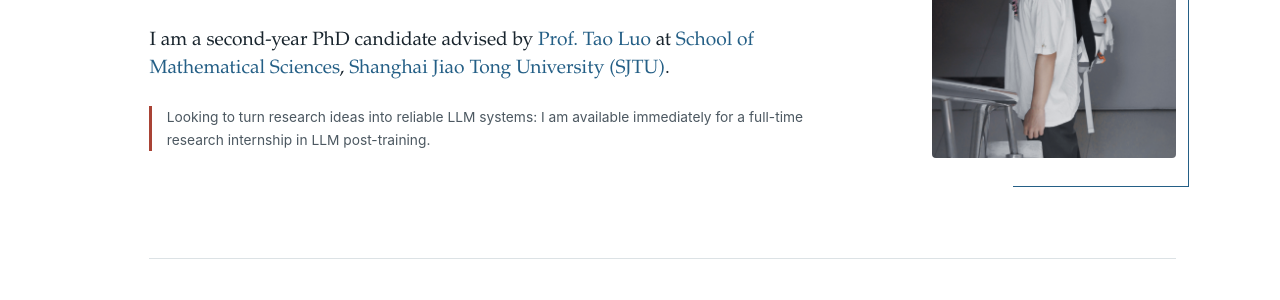
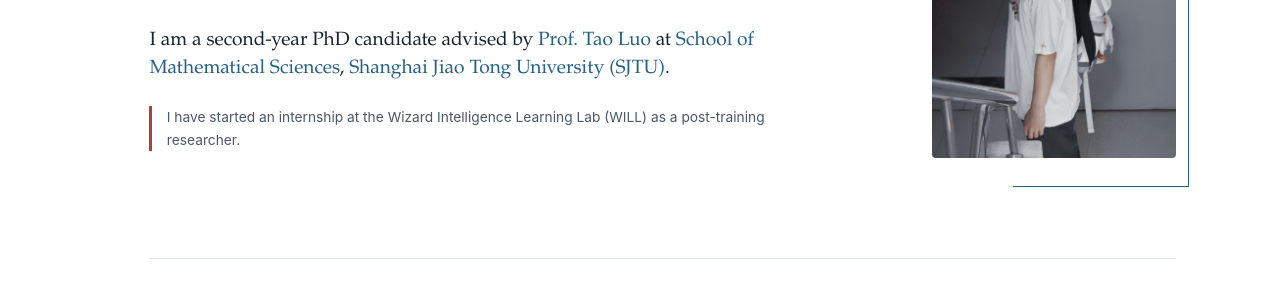
Before and after one commit to XiaoyangLiu-sjtu/XiaoyangLiu-sjtu.github.io, a Jekyll site: the page built from _pages/about.md, in a window 1280 px wide. Shown: the part 285-585 px from the top of the page. Built offline with Jekyll 4.4.1, drawn with Linux system fonts in a browser that asks for light colours; some of the changed text lies outside the part shown.

Commit message:
Update internship and invited talks

```diff
--- a/_pages/about.md
+++ b/_pages/about.md
@@ -18,7 +18,7 @@ redirect_from:
       <a href="https://github.com/XiaoyangLiu-sjtu" target="_blank" rel="noopener noreferrer"><i class="fab fa-github" aria-hidden="true"></i>GitHub</a>
     </nav>
     <p class="profile-hero__statement">I am a second-year PhD candidate advised by <a href="https://math.sjtu.edu.cn/Default/teachershow/tags/MDAwMDAwMDAwMLKIet0" target="_blank" rel="noopener noreferrer">Prof. Tao Luo</a> at <a href="https://math.sjtu.edu.cn/Default/index/" target="_blank" rel="noopener noreferrer">School of Mathematical Sciences</a>, <a href="https://www.sjtu.edu.cn/" target="_blank" rel="noopener noreferrer">Shanghai Jiao Tong University (SJTU)</a>.</p>
-    <p class="availability">Looking to turn research ideas into reliable LLM systems: I am available immediately for a full-time research internship in LLM post-training.</p>
+    <p class="availability">I have started an internship at the Wizard Intelligence Learning Lab (WILL) as a post-training researcher.</p>
   </div>
   <figure class="profile-hero__portrait">
     <img src="/images/profile-photo.jpg" alt="Portrait of Xiaoyang Liu" width="2122" height="2484">
--- a/assets/css/main.scss
+++ b/assets/css/main.scss
@@ -432,7 +432,7 @@ a {
 
 .biography-grid {
   display: grid;
-  grid-template-columns: 0.8fr 1.2fr;
+  grid-template-columns: max-content minmax(0, 1fr);
   gap: 5rem;
   border-top: 1px solid $rule;
 }
```
Also changed, not shown: other parts of _pages/about.md (+1 -0 lines).
